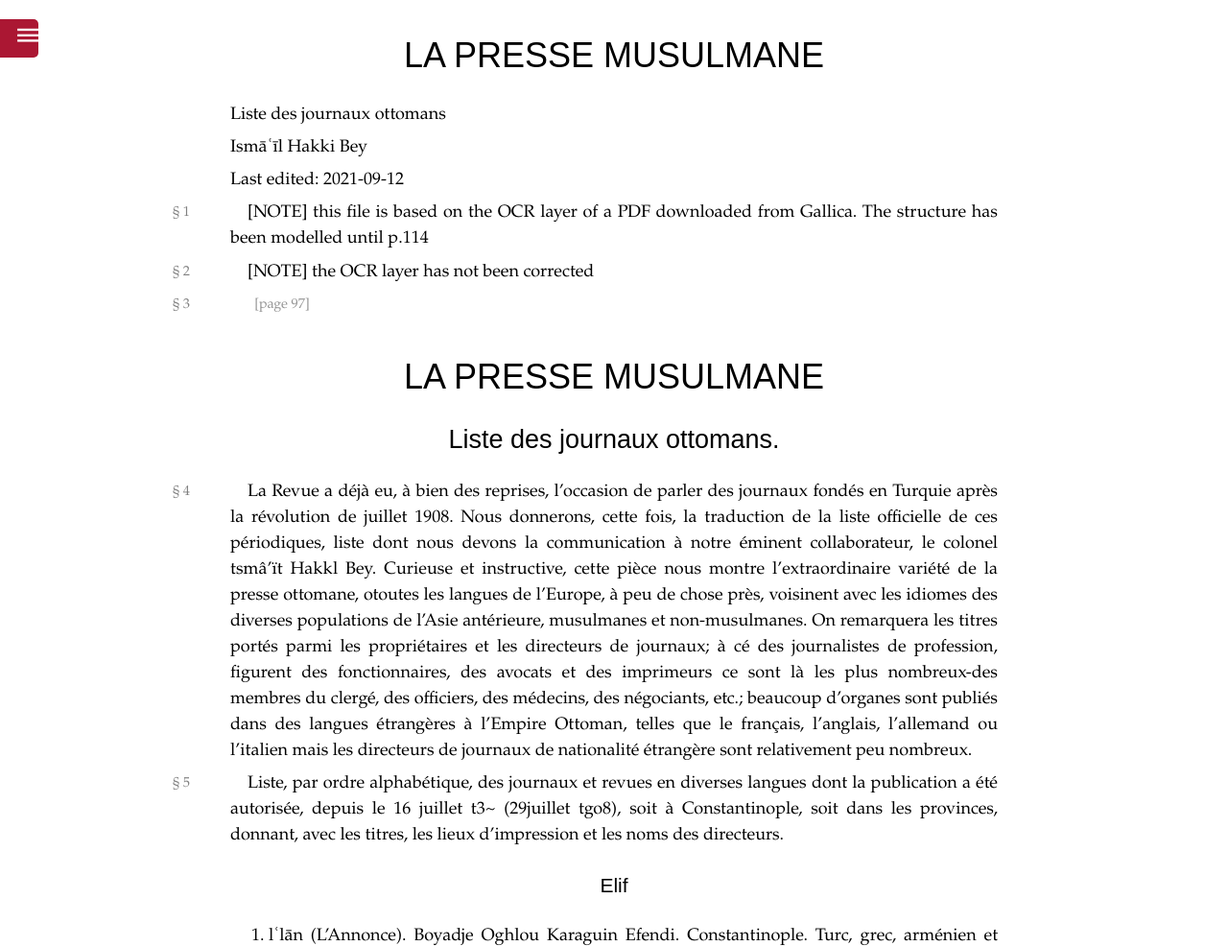
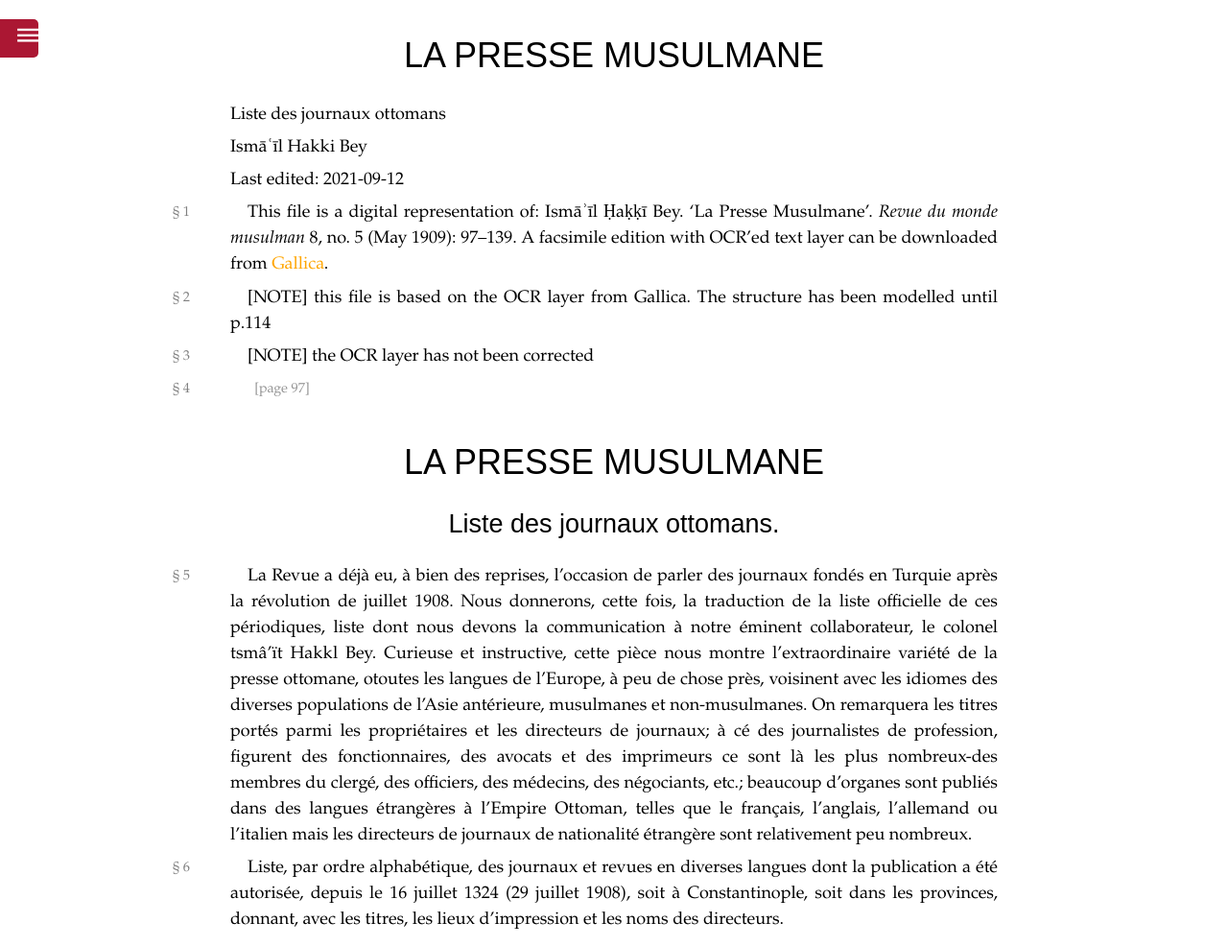
Before and after one commit to OpenArabicPE/1909-la-presse-musulmane, a plain HTML site: page index.html in a window 1280 px wide. Shown: the top 986 px of the page at 96% size. Drawn offline with Linux system fonts and the light colour scheme.

Commit message:
updated from source

```diff
--- a/index.html
+++ b/index.html
@@ -460,13 +460,14 @@
 </ul></li>
 </ul>
 </nav>
-<p>[NOTE] this file is based on the OCR layer of a PDF downloaded from Gallica. The structure has been modelled until p.114</p>
+<p>This file is a digital representation of: Ismāʾīl Ḥaḳḳī Bey. ‘La Presse Musulmane’. <em>Revue du monde musulman</em> 8, no. 5 (May 1909): 97–139. A facsimile edition with OCR’ed text layer can be downloaded from <a href="https://gallica.bnf.fr/ark:/12148/bpt6k103803m/f101.item">Gallica</a>.</p>
+<p>[NOTE] this file is based on the OCR layer from Gallica. The structure has been modelled until p.114</p>
 <p>[NOTE] the OCR layer has not been corrected</p>
 <p><pb n="97" facs="https://gallica.bnf.fr/ark:/12148/bpt6k103803m/f101.highres"/></p>
 <h1 id="la-presse-musulmane">LA PRESSE MUSULMANE</h1>
 <h2 id="liste-des-journaux-ottomans.">Liste des journaux ottomans.</h2>
 <p>La Revue a déjà eu, à bien des reprises, l’occasion de parler des journaux fondés en Turquie après la révolution de juillet 1908. Nous donnerons, cette fois, la traduction de la liste officielle de ces périodiques, liste dont nous devons la communication à notre éminent collaborateur, le colonel tsmâ’ït Hakkl Bey. Curieuse et instructive, cette pièce nous montre l’extraordinaire variété de la presse ottomane, otoutes les langues de l’Europe, à peu de chose près, voisinent avec les idiomes des diverses populations de l’Asie antérieure, musulmanes et non-musulmanes. On remarquera les titres portés parmi les propriétaires et les directeurs de journaux; à cé des journalistes de profession, figurent des fonctionnaires, des avocats et des imprimeurs ce sont là les plus nombreux-des membres du clergé, des officiers, des médecins, des négociants, etc.; beaucoup d’organes sont publiés dans des langues étrangères à l’Empire Ottoman, telles que le français, l’anglais, l’allemand ou l’italien mais les directeurs de journaux de nationalité étrangère sont relativement peu nombreux.</p>
-<p>Liste, par ordre alphabétique, des journaux et revues en diverses langues dont la publication a été autorisée, depuis le 16 juillet t3~ (29juillet tgo8), soit à Constantinople, soit dans les provinces, donnant, avec les titres, les lieux d’impression et les noms des directeurs.</p>
+<p>Liste, par ordre alphabétique, des journaux et revues en diverses langues dont la publication a été autorisée, depuis le 16 juillet 1324 (29 juillet 1908), soit à Constantinople, soit dans les provinces, donnant, avec les titres, les lieux d’impression et les noms des directeurs.</p>
 <h3 id="elif">Elif</h3>
 <ol type="1">
 <li>lʿlān (L’Annonce). Boyadje Oghlou Karaguin Efendi. Constantinople. Turc, grec, arménien et français. Hebdomadaire, illustré.</li>
```
